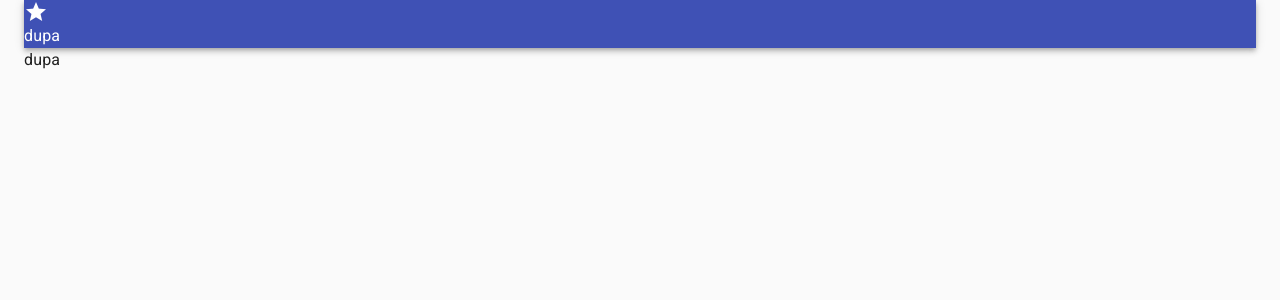
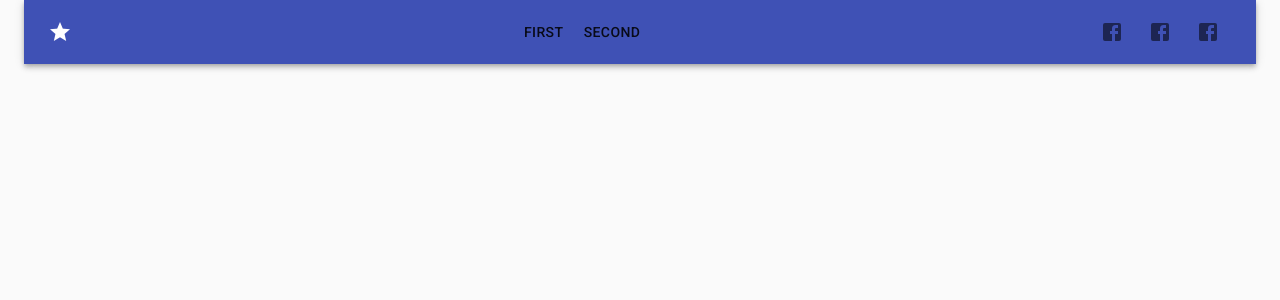
Before and after one commit to dkasyan/Tellur-Frontend, a React (Create React App) app: page / in a window 1280 px wide. Shown: the top 300 px of the page. Built offline with nearby package versions, Linux system fonts and the light colour scheme.

Commit message:
Add: Social media Button

```diff
--- a/src/TemplatePage/index.tsx
+++ b/src/TemplatePage/index.tsx
@@ -7,10 +7,11 @@ import Header from "../components/Header"
 const TemplatePage = (
     <>
         <CssBaseline/>
-        <Container component="main" maxWidth="lg">
+        <Container component="main" maxWidth="xl">
             <Header/>
-            <Typography>dupa</Typography>
-
+            <Paper>
+                {routes}
+            </Paper>
             {/*<Typography variant='h1'>*/}
             {/*    Main Page*/}
             {/*</Typography>*/}
--- a/src/components/Header.tsx
+++ b/src/components/Header.tsx
@@ -1,13 +1,26 @@
-import { AppBar, Typography, Icon } from "@material-ui/core"
+import {AppBar, Typography, Icon, Toolbar, makeStyles} from "@material-ui/core"
 import React from "react"
+import MainMenu from "./MainMenu"
+import SocialMedia from "./SocialMedia"
+
+const useStyles = makeStyles(theme => ({
+    toolbar: {
+        justifyContent: "space-between"
+    }
+}))
 
 const Header = () => {
+    const styles = useStyles()
     return (
         <AppBar position="static">
-            <Icon>
-                star
-            </Icon>
-            <Typography>dupa</Typography>
+            <Toolbar className={styles.toolbar}>
+                <Icon>
+                    star
+                </Icon>
+                <MainMenu/>
+                <SocialMedia/>
+            </Toolbar>
+
         </AppBar>
     )
 }
--- a/src/components/MainMenu.tsx
+++ b/src/components/MainMenu.tsx
@@ -1,17 +1,17 @@
-import {Button} from '@material-ui/core'
+import {Button, Box} from '@material-ui/core'
 import React from 'react'
 import subsites from '../subsites'
 import {Link} from 'react-router-dom'
 
 const MainMenu = () => {
     return (
-        <>
+        <Box>
             {subsites.map((module) => (
                 <Button component={Link} to={module.link}>
                     {module.name}
                 </Button>
             ))}
-        </>
+        </Box>
     )
 }
 
--- /dev/null
+++ b/src/components/SocialMedia.tsx
@@ -0,0 +1,25 @@
+import React from "react"
+import FacebookIcon from '@material-ui/icons/Facebook';
+import { Link, IconButton, Grid, Box } from "@material-ui/core";
+import SocialMediaButton from "./SocialMediaButton"
+
+const SocialMedia = () => {
+    const facebookURL = "https://facebook.com"
+    const twitterURL = "https://twiter.com"
+    const instagramURL = "https://instagram.com"
+    return(
+        <Box>
+            <SocialMediaButton url={facebookURL} icon={<FacebookIcon/>}/>
+
+            <SocialMediaButton url={twitterURL} icon={<FacebookIcon/>}/>
+
+            <SocialMediaButton url={facebookURL} icon={<FacebookIcon/>}/>
+        </Box>
+
+
+
+    )
+
+}
+
+export default SocialMedia
--- /dev/null
+++ b/src/components/SocialMediaButton.tsx
@@ -0,0 +1,18 @@
+import React, { ReactElement } from "react"
+import { Link, IconButton } from "@material-ui/core"
+type SocialMediaButtonProps = {
+    url: string,
+    icon: ReactElement
+}
+const SocialMediaButton = (props: SocialMediaButtonProps) => {
+    const {url,icon} = props
+    return(
+        <Link href={url}>
+            <IconButton>
+                {icon}
+            </IconButton>
+        </Link>
+    )
+}
+
+export default SocialMediaButton
```
